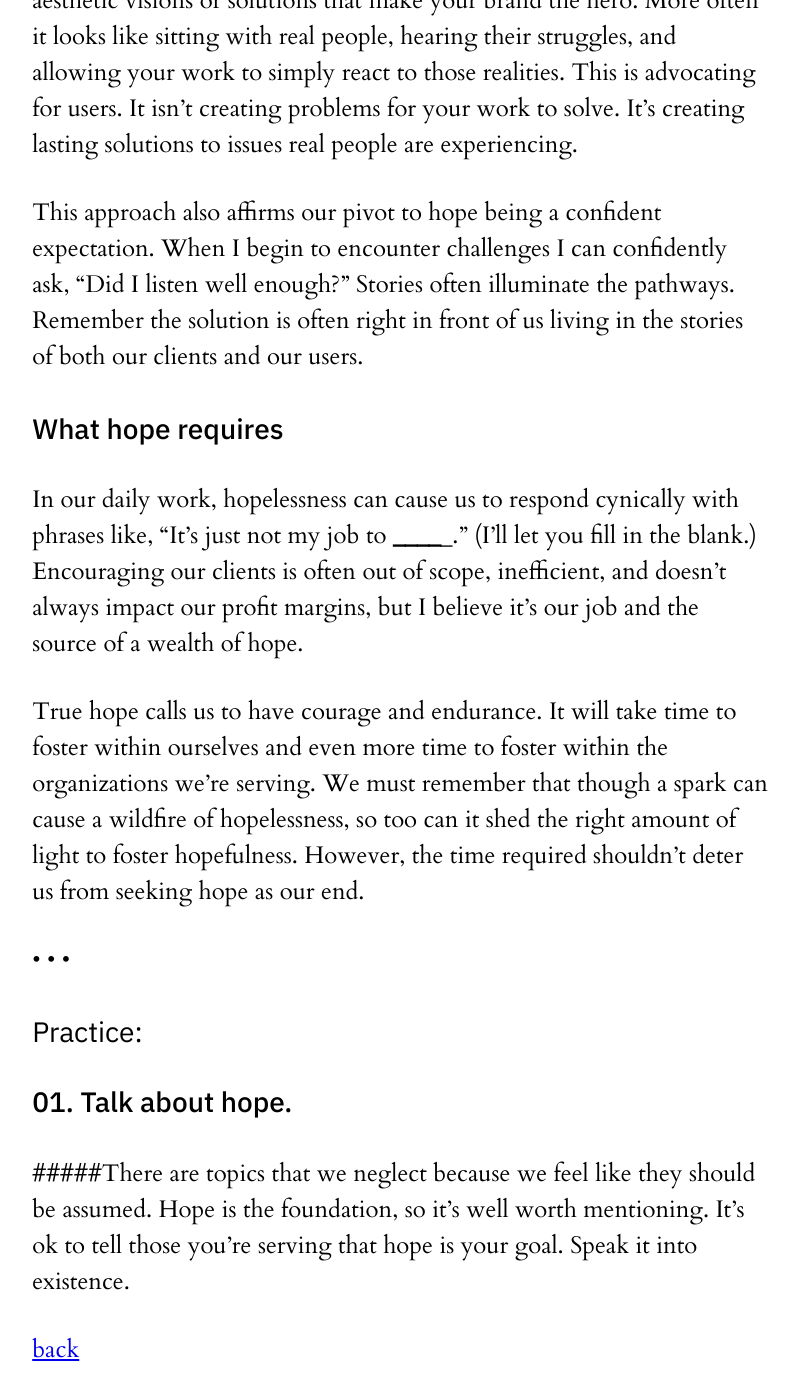
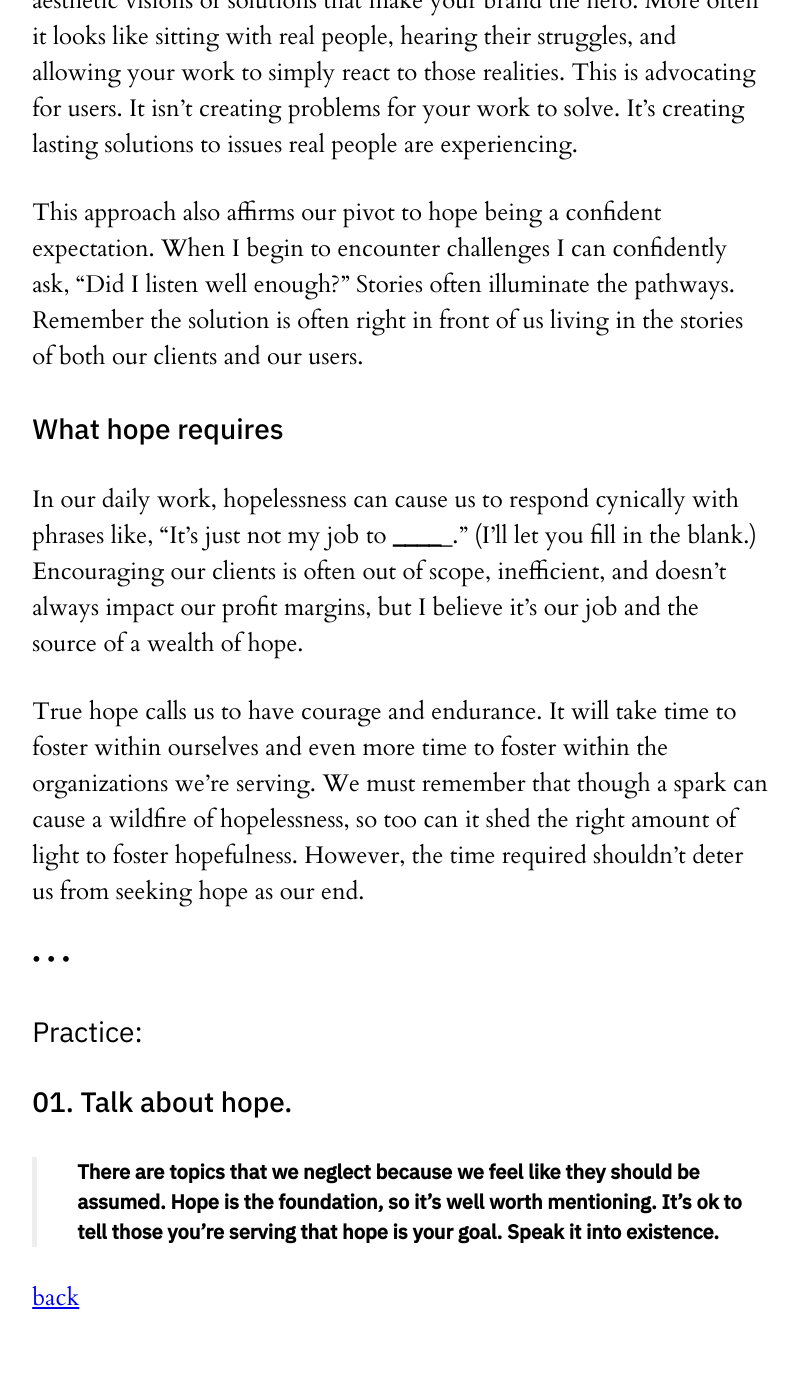
Before and after one commit to Designing-Hope/designing-hope.github.io, a Jekyll site: the page built from content/chapter-01.md, in a window 1280 px wide and 1400 px high, scrolled down 7881 px. Shown: the whole window, without its empty margins (239-1036 px from the left). Built offline with Jekyll 4.4.1, drawn with Linux system fonts in a browser that asks for light colours; after the commit the page ends 9229 px from its top, so only the background shows below that.

Commit message:
Text Formatting

```diff
--- a/_sass/main.scss
+++ b/_sass/main.scss
@@ -57,6 +57,15 @@
   -moz-osx-font-smoothing: grayscale;
 }
 
+h5 {
+    font-family: IBM Plex Sans, sans-serif;
+    font-size: 20px;
+    border-left: #eee 5px solid;
+    padding: 0 0 0 40px;
+    -webkit-font-smoothing: antialiased;
+    -moz-osx-font-smoothing: grayscale;
+}
+
 blockquote {
     font-family: IBM Plex Sans, sans-serif;
     font-size: 20px;
--- a/content/chapter-01.md
+++ b/content/chapter-01.md
@@ -30,12 +30,12 @@ Hope is a word that creeps its way casually into my daily conversations. I hope
 Webster himself wrestled with its definitions in his 1828 Dictionary.
 
 >
-*Hope:* A desire of some good, accompanied with at least a slight expectation of obtaining it, or a belief that it is obtainable. hope differs from wish and desire in this, that it implies some expectation of obtaining the good desired, or the possibility of possessing it. hope therefore always gives pleasure or joy; whereas wish and desire may produce or be accompanied with pain and anxiety.
+**Hope:** A desire of some good, accompanied with at least a slight expectation of obtaining it, or a belief that it is obtainable. hope differs from wish and desire in this, that it implies some expectation of obtaining the good desired, or the possibility of possessing it. hope therefore always gives pleasure or joy; whereas wish and desire may produce or be accompanied with pain and anxiety.
 
 This first definition plants the seed of possibility. It seeks not only to define what hope is but also to reaffirm what it isn’t. It even ends with a veiled warning that, “Wish and desire may produce or be accompanied with pain and anxiety.” This distinction is crucial in my work. His second definition gets closer to the hope I’ve grown to know and love.
 
 >
-*Hope:* Confidence in a future event; the highest degree of well founded expectation of good.
+**Hope:** Confidence in a future event; the highest degree of well founded expectation of good.
 
 I don’t think hope is simply an antidote to the restlessness I spoke of earlier, I think it goes much deeper. Webster arrives at it in defining, “The highest degree of well founded expectation of good.” Hope comes when we are searching for the good, beautiful, and true. It’s not about convenience, comfort, or efficiency. It’s about what is good for others.
 
@@ -110,7 +110,7 @@ True hope calls us to have courage and endurance. It will take time to foster wi
 ### Practice:
 
 ## 01. Talk about hope.
-#####There are topics that we neglect because we feel like they should be assumed. Hope is the foundation, so it’s well worth mentioning. It’s ok to tell those you’re serving that hope is your goal. Speak it into existence.
+##### There are topics that we neglect because we feel like they should be assumed. Hope is the foundation, so it’s well worth mentioning. It’s ok to tell those you’re serving that hope is your goal. Speak it into existence.
 
 
 [back](./)
```
